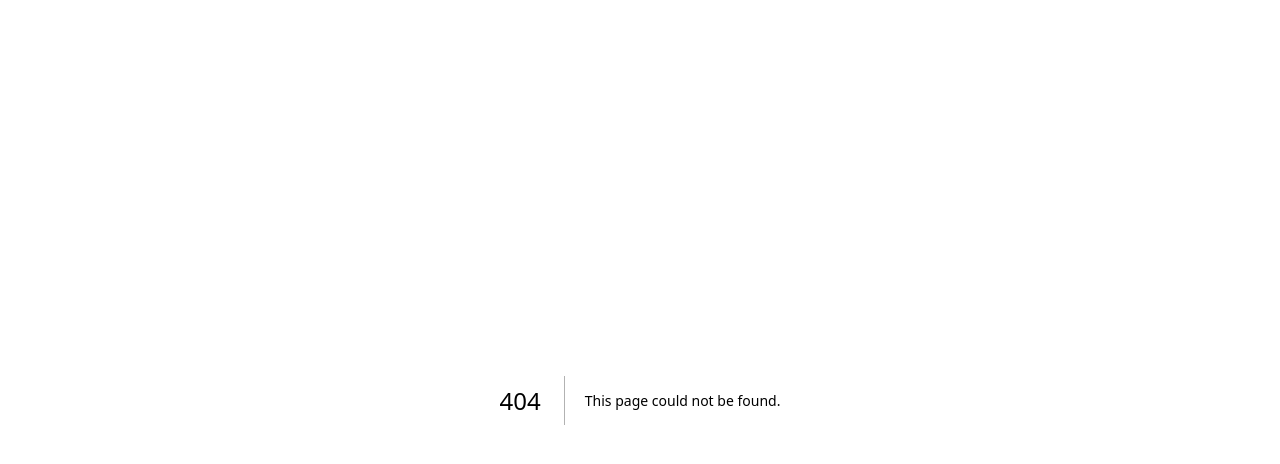
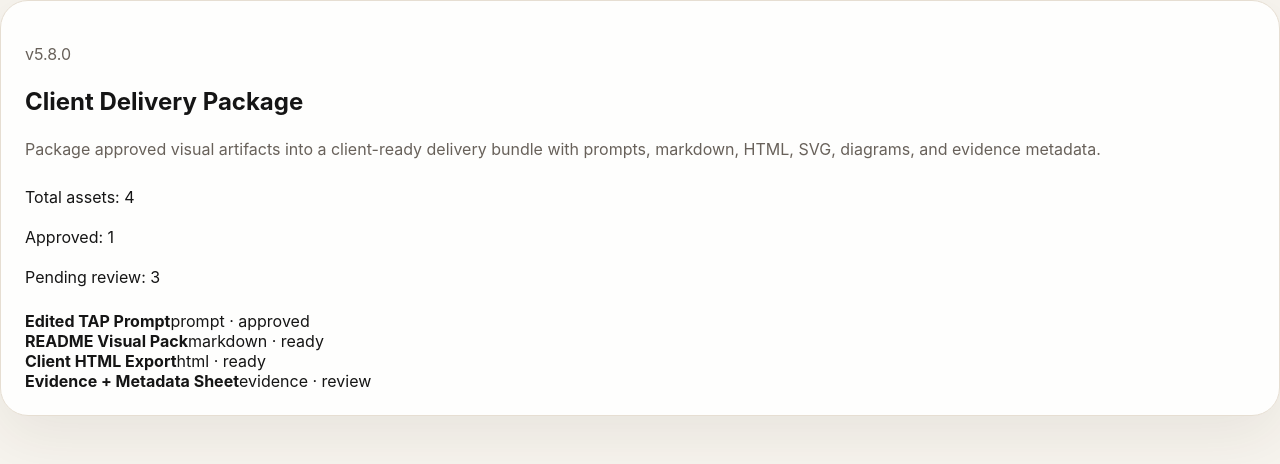
Before and after one commit to kolundzic/andyai-visual-studio, a Next.js app: page /client-delivery-package in a window 1280 px wide. Before the commit this address had no page. Shown: the top 464 px of the page. Built offline with nearby package versions, Linux system fonts and the light colour scheme.

Commit message:
v5.8.0 Client Delivery Package

```diff
--- /dev/null
+++ b/app/client-delivery-package/page.tsx
@@ -0,0 +1,5 @@
+import { ClientDeliveryPackagePanel } from "@/components/ClientDeliveryPackagePanel";
+
+export default function ClientDeliveryPackagePage() {
+  return <ClientDeliveryPackagePanel />;
+}
--- /dev/null
+++ b/components/ClientDeliveryPackagePanel.tsx
@@ -0,0 +1,31 @@
+import { clientDeliveryPackageItems, summarizeDeliveryPackage } from "@/lib/client-delivery-package";
+
+export function ClientDeliveryPackagePanel() {
+  const summary = summarizeDeliveryPackage();
+
+  return (
+    <section className="avs-card">
+      <p className="avs-kicker">v5.8.0</p>
+      <h1>Client Delivery Package</h1>
+      <p className="avs-muted">
+        Package approved visual artifacts into a client-ready delivery bundle with prompts,
+        markdown, HTML, SVG, diagrams, and evidence metadata.
+      </p>
+
+      <div className="avs-grid">
+        <div className="avs-mini-card">Total assets: {summary.total}</div>
+        <div className="avs-mini-card">Approved: {summary.approved}</div>
+        <div className="avs-mini-card">Pending review: {summary.pending}</div>
+      </div>
+
+      <div className="avs-list">
+        {clientDeliveryPackageItems.map((item) => (
+          <div className="avs-list-row" key={item.id}>
+            <strong>{item.label}</strong>
+            <span>{item.format} · {item.status}</span>
+          </div>
+        ))}
+      </div>
+    </section>
+  );
+}
--- /dev/null
+++ b/lib/client-delivery-package.ts
@@ -0,0 +1,22 @@
+export type ClientDeliveryPackageItem = {
+  id: string;
+  label: string;
+  format: "prompt" | "markdown" | "html" | "svg" | "diagram" | "evidence";
+  status: "ready" | "review" | "approved";
+};
+
+export const clientDeliveryPackageItems: ClientDeliveryPackageItem[] = [
+  { id: "prompt-export", label: "Edited TAP Prompt", format: "prompt", status: "approved" },
+  { id: "readme-pack", label: "README Visual Pack", format: "markdown", status: "ready" },
+  { id: "html-export", label: "Client HTML Export", format: "html", status: "ready" },
+  { id: "evidence-log", label: "Evidence + Metadata Sheet", format: "evidence", status: "review" },
+];
+
+export function summarizeDeliveryPackage() {
+  const approved = clientDeliveryPackageItems.filter((item) => item.status === "approved").length;
+  return {
+    total: clientDeliveryPackageItems.length,
+    approved,
+    pending: clientDeliveryPackageItems.length - approved,
+  };
+}
```
Also changed, not shown: 3 other files (tests, documents, lock files or other folders).
